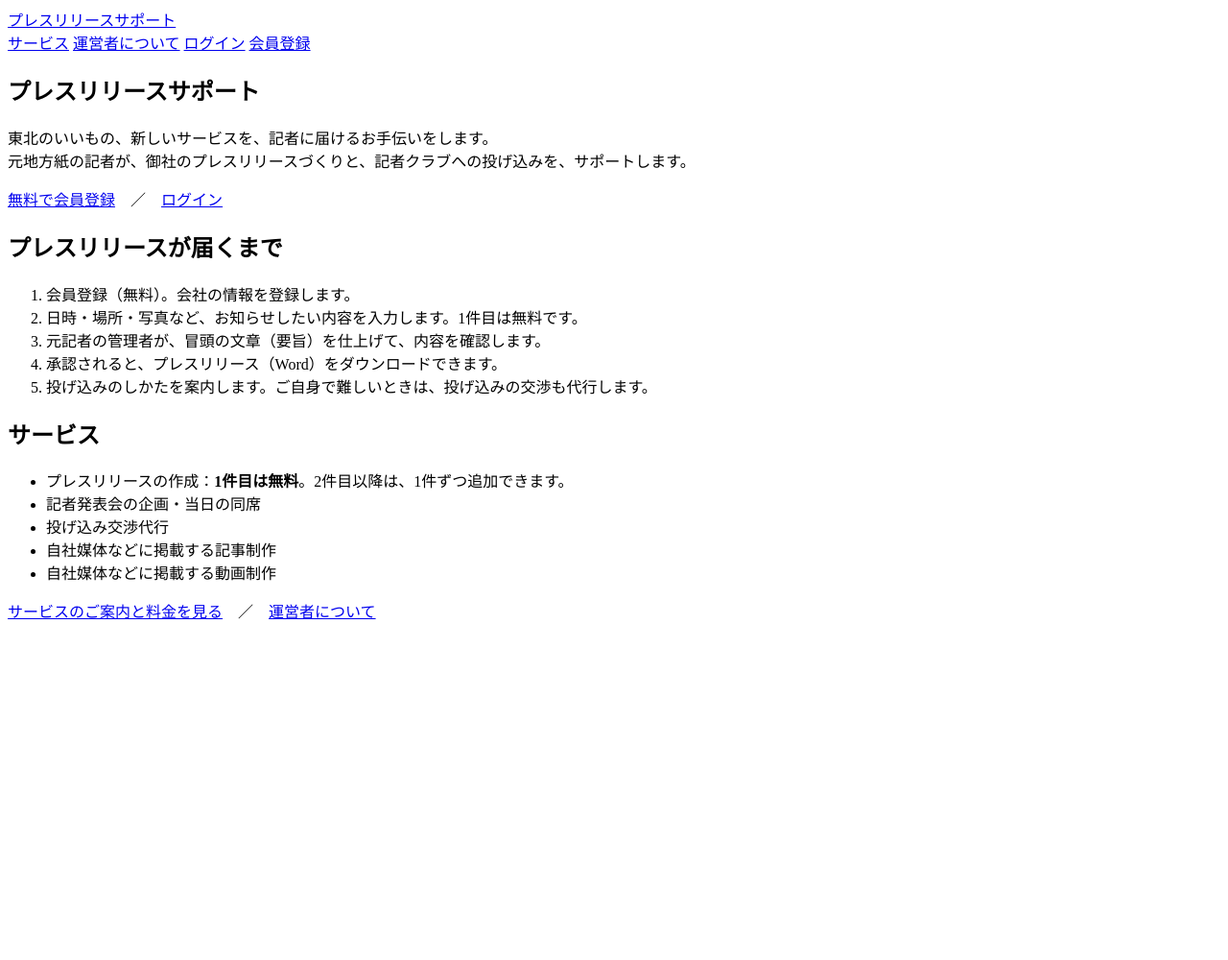
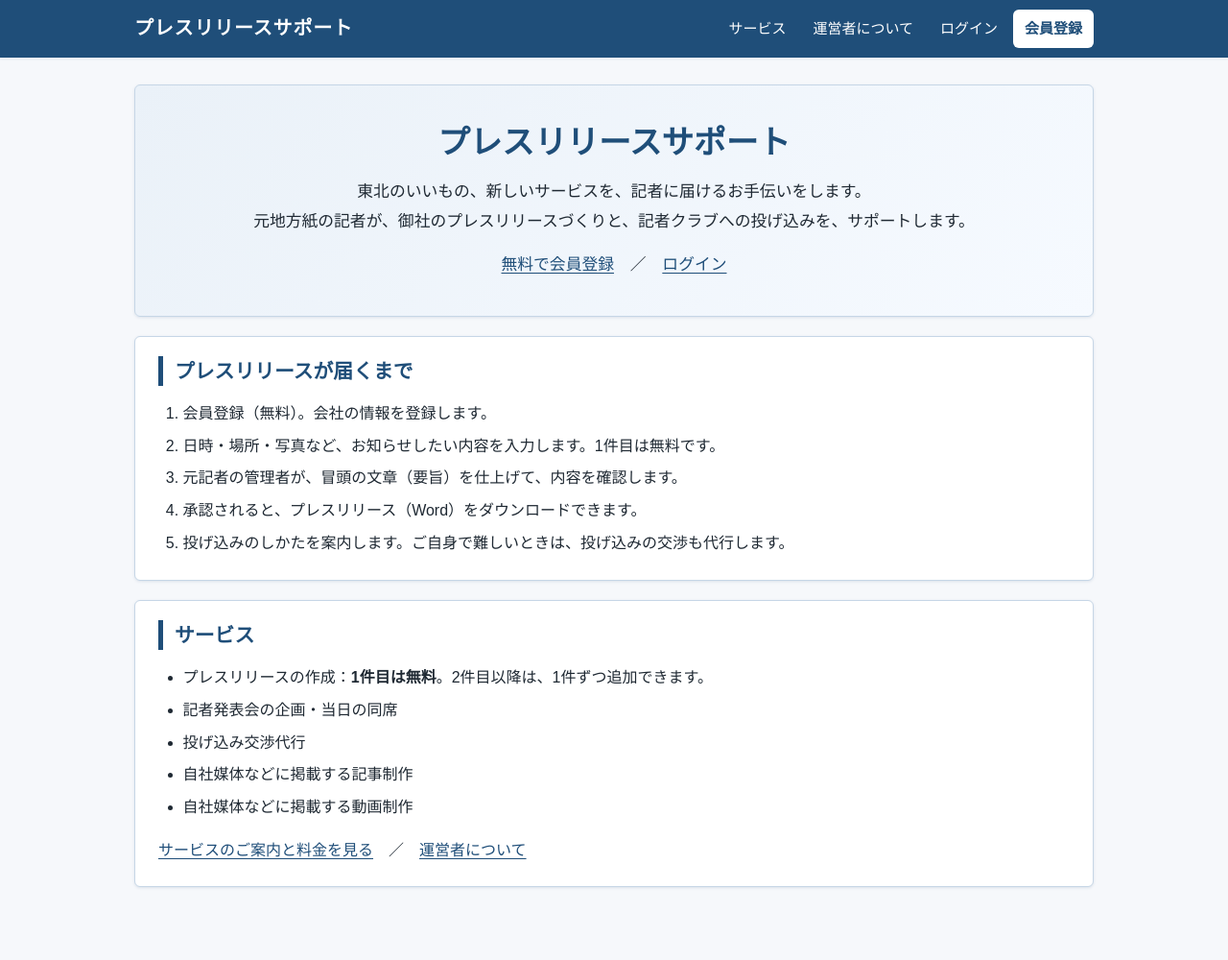
Before and after one commit to dodome-co/press_release, a Flask app: page / in a window 1280 px wide. Shown: the whole page at 96% size. Before the commit the page ends 645 px from the top, so only its background shows below. Run offline with Flask 3, Linux system fonts and the light colour scheme; parts of the project's set-up code (start-up, migrations or seed data) failed here and were passed over.

Commit message:
見た目が青いバージョン
Co-Authored-By: Claude Sonnet 5.5 <noreply@anthropic.com>

```diff
--- a/app/__init__.py
+++ b/app/__init__.py
@@ -5,7 +5,7 @@ from dotenv import load_dotenv
 # 設定（config.py）が環境変数を読む前に .env を読み込む
 load_dotenv()
 
-from flask import Flask  # noqa: E402
+from flask import Flask, url_for  # noqa: E402
 from werkzeug.middleware.proxy_fix import ProxyFix  # noqa: E402
 
 from .config import CONFIGS  # noqa: E402
@@ -74,6 +74,14 @@ def create_app(config_name: str | None = None) -> Flask:
     app.register_blueprint(mypage_bp)
 
     STATUS_LABELS = {"draft": "下書き", "pending": "承認待ち", "approved": "承認済み", "rejected": "差し戻し"}
+    @app.context_processor
+    def inject_logo():
+        """ロゴは、app/static/img/ に logo.png（または svg / webp / jpg）を置くと、ヘッダーに自動で出る。"""
+        for ext in ("svg", "png", "webp", "jpg"):
+            if os.path.isfile(os.path.join(app.static_folder, "img", f"logo.{ext}")):
+                return {"logo_url": url_for("static", filename=f"img/logo.{ext}")}
+        return {"logo_url": None}
+
     ORDER_STATUS_LABELS = {"unpaid": "お支払い前", "paid": "お支払い済み", "canceled": "取り消し",
                            "refunded": "返金済み", "partially_refunded": "一部返金"}
     PROGRESS_LABELS = {"received": "受付", "in_progress": "着手", "delivered": "納品済み"}
--- a/app/security.py
+++ b/app/security.py
@@ -12,7 +12,8 @@ def register_security_headers(app):
         if request.is_secure or current_app.config.get("SESSION_COOKIE_SECURE"):
             response.headers.setdefault("Strict-Transport-Security", "max-age=31536000")
         # ログイン後の画面や認証まわりの画面は、ブラウザに保存させない
-        if current_user.is_authenticated or request.blueprint == "auth":
+        # ただし、見た目のファイル（CSS・ロゴ）は、みんな同じなので、ブラウザに保存させる
+        if request.endpoint != "static" and (current_user.is_authenticated or request.blueprint == "auth"):
             response.headers["Cache-Control"] = "no-store"
         return response
 
--- /dev/null
+++ b/app/static/css/style.css
@@ -0,0 +1,251 @@
+/* プレスリリースサポート：画面の見た目。落ち着いた青を基調にする。
+   色は、ここ（:root）で決める。変えるときは、この部分だけを直す。 */
+:root {
+  --primary: #1f4e79;        /* 落ち着いた青（ヘッダー・ボタン・見出し） */
+  --primary-dark: #163a5a;   /* ボタンを押したとき・リンクの上にカーソルを置いたとき */
+  --primary-soft: #eaf1f8;   /* 薄い青（背景・表の見出し） */
+  --primary-line: #c6d6e6;   /* 薄い青の線 */
+  --text: #1f2933;
+  --muted: #5b6b7a;
+  --bg: #f6f8fb;
+  --white: #ffffff;
+  --error: #a4262c;
+  --error-bg: #fdecea;
+  --success: #1e6b3a;
+  --success-bg: #e6f4ea;
+  --warn-bg: #fff4d6;
+  --warn-line: #e3c56b;
+  --radius: 6px;
+  --shadow: 0 1px 3px rgba(31, 78, 121, 0.12);
+}
+
+* { box-sizing: border-box; }
+
+html { font-size: 16px; }
+
+body {
+  margin: 0;
+  background: var(--bg);
+  color: var(--text);
+  font-family: "Hiragino Sans", "Hiragino Kaku Gothic ProN", "Yu Gothic UI", "Yu Gothic", "Meiryo", "Noto Sans JP", sans-serif;
+  line-height: 1.85;
+  -webkit-text-size-adjust: 100%;
+}
+
+a { color: var(--primary); text-underline-offset: 3px; }
+a:hover { color: var(--primary-dark); }
+:focus-visible { outline: 3px solid #7ba7d1; outline-offset: 2px; }
+
+/* ---- デモの表示 ---- */
+.demo-banner {
+  background: var(--warn-bg);
+  border-bottom: 1px solid var(--warn-line);
+  padding: 8px 20px;
+  font-size: 0.875rem;
+  text-align: center;
+}
+
+/* ---- ヘッダー ---- */
+.site-header {
+  background: var(--primary);
+  color: var(--white);
+  box-shadow: var(--shadow);
+}
+.site-header-inner {
+  max-width: 1040px;
+  margin: 0 auto;
+  padding: 10px 20px;
+  display: flex;
+  flex-wrap: wrap;
+  align-items: center;
+  justify-content: space-between;
+  gap: 8px 24px;
+}
+.brand {
+  display: inline-flex;
+  align-items: center;
+  gap: 10px;
+  color: var(--white);
+  font-size: 1.25rem;
+  font-weight: 700;
+  text-decoration: none;
+  letter-spacing: 0.04em;
+}
+.brand:hover { color: var(--white); opacity: 0.9; }
+.brand img { height: 40px; width: auto; display: block; }
+
+.site-nav {
+  display: flex;
+  flex-wrap: wrap;
+  align-items: center;
+  gap: 2px 4px;
+}
+.site-nav a,
+.site-nav button {
+  color: var(--white);
+  background: transparent;
+  border: 0;
+  padding: 6px 12px;
+  border-radius: var(--radius);
+  font: inherit;
+  font-size: 0.9375rem;
+  text-decoration: none;
+  cursor: pointer;
+}
+.site-nav a:hover,
+.site-nav button:hover { background: rgba(255, 255, 255, 0.16); color: var(--white); }
+.site-nav form { display: inline; margin: 0; }
+.site-nav .nav-signup { background: var(--white); color: var(--primary); font-weight: 700; }
+.site-nav .nav-signup:hover { background: var(--primary-soft); color: var(--primary-dark); }
+
+/* ---- 本文 ---- */
+main {
+  max-width: 1040px;
+  margin: 0 auto;
+  padding: 28px 20px 56px;
+}
+
+h1 {
+  margin: 0 0 20px;
+  padding-bottom: 10px;
+  border-bottom: 3px solid var(--primary);
+  color: var(--primary);
+  font-size: 1.75rem;
+  line-height: 1.4;
+}
+h2 {
+  margin: 36px 0 14px;
+  padding-left: 12px;
+  border-left: 5px solid var(--primary);
+  color: var(--primary);
+  font-size: 1.3rem;
+  line-height: 1.5;
+}
+h3 { margin: 24px 0 8px; font-size: 1.1rem; color: var(--text); }
+
+p { margin: 0 0 14px; }
+ul, ol { margin: 0 0 16px; padding-left: 1.6rem; }
+li { margin-bottom: 4px; }
+li > ul, li > ol { margin-top: 6px; margin-bottom: 6px; }
+pre { background: var(--white); border: 1px solid var(--primary-line); border-radius: var(--radius); padding: 14px; overflow-x: auto; }
+img { max-width: 100%; height: auto; }
+
+/* ---- 知らせ（保存しました・エラー） ---- */
+.flash {
+  list-style: none;
+  margin: 0 auto 8px;
+  max-width: 1040px;
+  padding: 16px 20px 0;
+}
+.flash li {
+  margin: 0 0 8px;
+  padding: 10px 14px;
+  border-radius: var(--radius);
+  border: 1px solid var(--primary-line);
+  background: var(--primary-soft);
+}
+.flash li.success { background: var(--success-bg); border-color: #a9d3b6; color: var(--success); }
+.flash li.error { background: var(--error-bg); border-color: #efb3b0; color: var(--error); }
+.error { color: var(--error); }
+p.error { background: var(--error-bg); border: 1px solid #efb3b0; border-radius: var(--radius); padding: 10px 14px; }
+span.error { font-size: 0.9rem; }
+
+/* ---- 白いカード ---- */
+main > section,
+main > form,
+main > table {
+  background: var(--white);
+  border: 1px solid var(--primary-line);
+  border-radius: var(--radius);
+  box-shadow: var(--shadow);
+}
+main > section { padding: 20px 24px 8px; margin-bottom: 20px; }
+main > section > h1:first-child,
+main > section > h2:first-child { margin-top: 0; }
+main > form { padding: 20px 24px; margin-bottom: 20px; }
+
+/* トップページの、最初の大きな紹介 */
+section.hero {
+  background: linear-gradient(135deg, var(--primary-soft) 0%, #f6faff 100%);
+  border-color: var(--primary-line);
+  padding: 36px 32px 24px;
+  text-align: center;
+}
+section.hero h1 { border: 0; font-size: 2.1rem; margin-bottom: 12px; padding-bottom: 0; }
+section.hero p { font-size: 1.05rem; }
+
+/* ---- 表 ---- */
+table {
+  width: 100%;
+  border-collapse: collapse;
+  background: var(--white);
+  margin: 0 0 20px;
+  font-size: 0.95rem;
+}
+th, td {
+  border: 1px solid var(--primary-line);
+  padding: 9px 12px;
+  text-align: left;
+  vertical-align: top;
+}
+th { background: var(--primary-soft); color: var(--primary); font-weight: 700; white-space: nowrap; }
+tr:nth-child(even) td { background: #fafcfe; }
+main > table { overflow: hidden; }
+
+/* ---- フォーム ---- */
+label { font-weight: 600; }
+input[type="text"], input[type="email"], input[type="password"], input[type="url"], input[type="tel"],
+input[type="search"], input[type="number"], input[type="date"], select, textarea {
+  width: 100%;
+  max-width: 34rem;
+  padding: 9px 12px;
+  margin-top: 4px;
+  border: 1px solid #9fb4c9;
+  border-radius: var(--radius);
+  background: var(--white);
+  color: var(--text);
+  font: inherit;
+  line-height: 1.5;
+}
+input[type="number"] { max-width: 10rem; }
+input[type="date"] { max-width: 14rem; }
+textarea { max-width: 44rem; resize: vertical; }
+input:focus, select:focus, textarea:focus { border-color: var(--primary); outline: 3px solid #bcd3ea; outline-offset: 0; }
+input[type="radio"], input[type="checkbox"] { margin-right: 6px; }
+input[type="file"] { margin: 4px 0 8px; max-width: 100%; }
+input[size] { width: auto; max-width: 100%; }
+label > input[type="radio"] { width: auto; margin-top: 0; }
+
+button, .button {
+  display: inline-block;
+  padding: 9px 22px;
+  border: 1px solid var(--primary);
+  border-radius: var(--radius);
+  background: var(--primary);
+  color: var(--white);
+  font: inherit;
+  font-weight: 700;
+  cursor: pointer;
+  text-decoration: none;
+}
+button:hover, .button:hover { background: var(--primary-dark); border-color: var(--primary-dark); color: var(--white); }
+button:disabled { opacity: 0.5; cursor: not-allowed; }
+
+hr { border: 0; border-top: 1px solid var(--primary-line); margin: 24px 0; }
+
+/* ---- 画面が狭いとき（スマートフォンでも、最低限、読める） ---- */
+@media (max-width: 720px) {
+  main { padding: 20px 14px 40px; }
+  main > section, main > form { padding: 16px 16px 6px; }
+  h1 { font-size: 1.4rem; }
+  section.hero h1 { font-size: 1.6rem; }
+  .site-header-inner { padding: 8px 14px; }
+  table { display: block; overflow-x: auto; }
+}
+
+/* ---- 印刷 ---- */
+@media print {
+  .site-header, .demo-banner, .flash { display: none; }
+  body { background: var(--white); }
+  main { padding: 0; }
+}
--- a/app/templates/base.html
+++ b/app/templates/base.html
@@ -4,17 +4,22 @@
   <meta charset="utf-8">
   <meta name="viewport" content="width=device-width, initial-scale=1">
   <title>{% block title %}プレスリリースサポート{% endblock %}</title>
+  <link rel="stylesheet" href="{{ url_for('static', filename='css/style.css') }}">
 </head>
 <body>
   {% if config.DEMO_MODE %}
-  <div class="demo-banner" style="background:#fff3cd;border-bottom:1px solid #e0c36a;padding:6px 12px;font-size:14px">
+  <div class="demo-banner">
     ビジネスプランの発表用のデモです。決済はテストモードで、実際の請求はありません。個人情報は入力しないでください。
     （テスト用のカード番号：4242 4242 4242 4242）
   </div>
   {% endif %}
-  <header>
-    <a href="{{ url_for('main.index') }}">プレスリリースサポート</a>
-    <nav>
+  <header class="site-header">
+   <div class="site-header-inner">
+    <a class="brand" href="{{ url_for('main.index') }}">
+      {% if logo_url %}<img src="{{ logo_url }}" alt="">{% endif %}
+      <span>プレスリリースサポート</span>
+    </a>
+    <nav class="site-nav">
       {% if current_user.is_authenticated and not current_user.is_admin %}
         <a href="{{ url_for('releases.index') }}">プレスリリース</a>
       {% endif %}
@@ -33,13 +38,14 @@
         </form>
       {% else %}
         <a href="{{ url_for('auth.login') }}">ログイン</a>
-        <a href="{{ url_for('auth.register') }}">会員登録</a>
+        <a class="nav-signup" href="{{ url_for('auth.register') }}">会員登録</a>
       {% endif %}
     </nav>
+   </div>
   </header>
   {% with messages = get_flashed_messages(with_categories=true) %}
     {% if messages %}
-      <ul>
+      <ul class="flash">
         {% for category, message in messages %}<li class="{{ category }}">{{ message }}</li>{% endfor %}
       </ul>
     {% endif %}
--- a/app/templates/index.html
+++ b/app/templates/index.html
@@ -1,7 +1,7 @@
 {% extends "base.html" %}
 {% block title %}プレスリリースサポート{% endblock %}
 {% block content %}
-<section>
+<section class="hero">
   <h1>プレスリリースサポート</h1>
   <p>東北のいいもの、新しいサービスを、記者に届けるお手伝いをします。<br>
     元地方紙の記者が、御社のプレスリリースづくりと、記者クラブへの投げ込みを、サポートします。</p>
```
Also changed, not shown: docs/仕様書.md (+3 -1 lines), tests/test_design.py (added, +123 -0 lines), README.md, app/static/img/README.txt (added).
